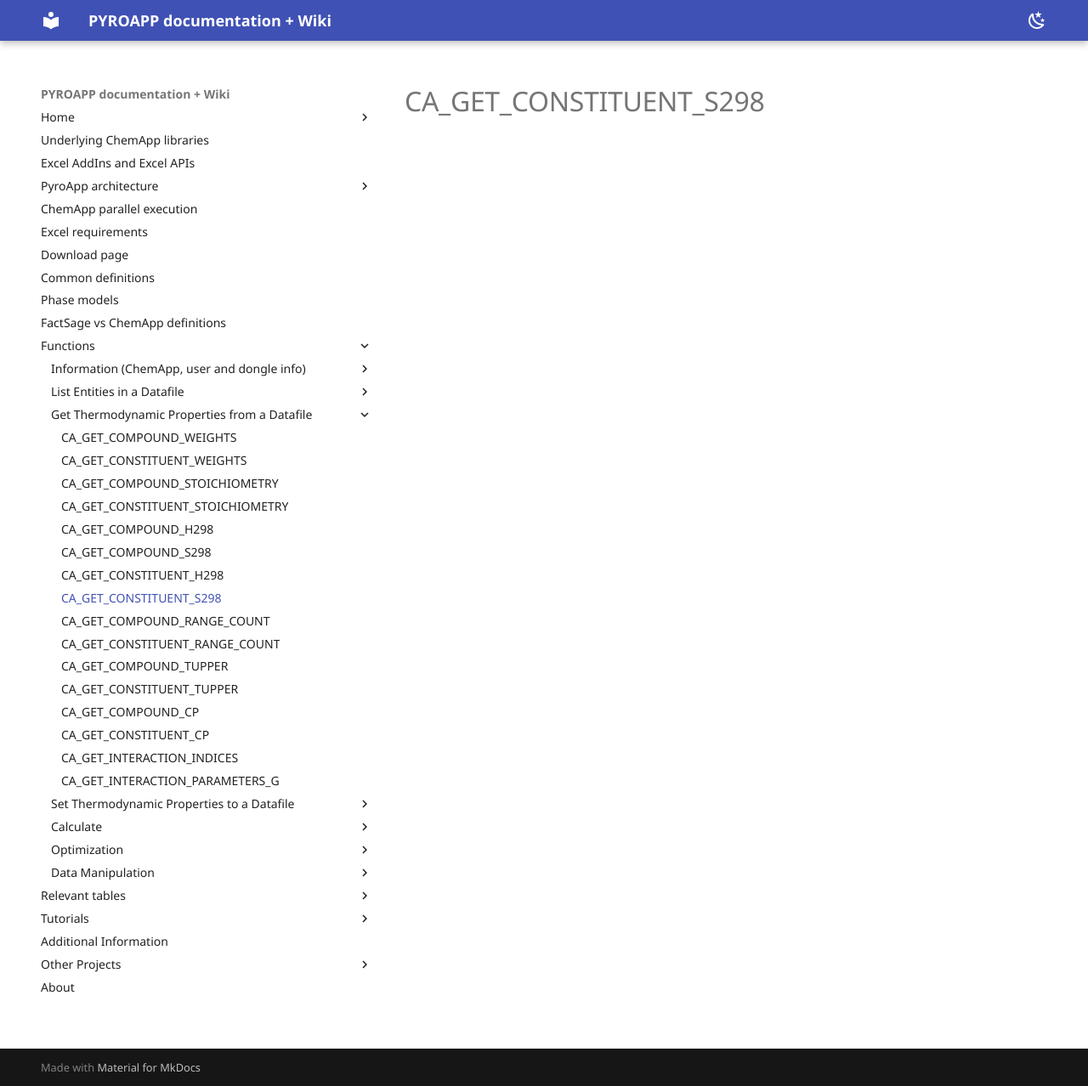
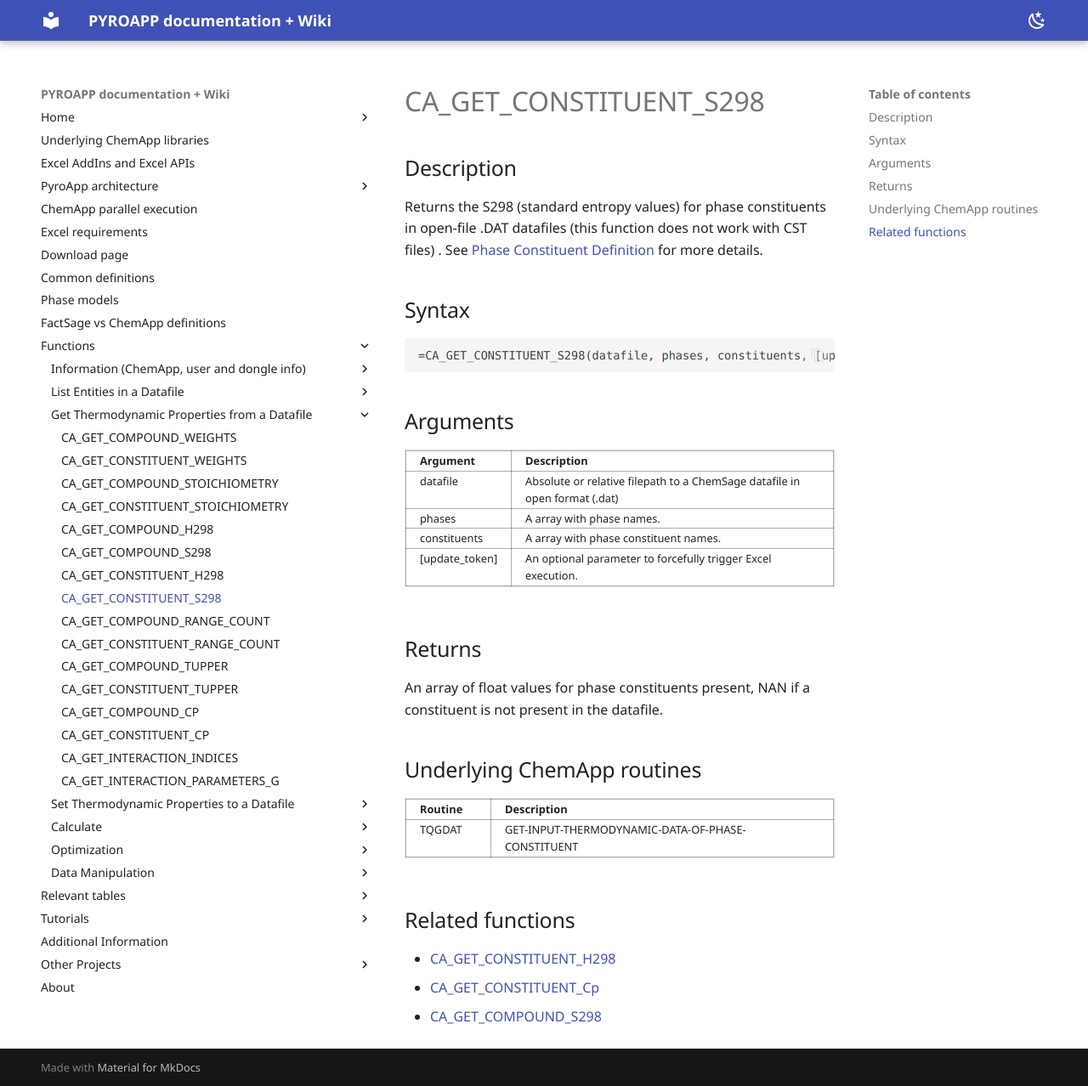
Before and after one commit to evnekdev/pyroapp-docs, an MkDocs documentation site: the page built from docs/functions/ca_get_constituent_s298.md, in a window 1280 px wide and 1278 px high. Shown: the whole window at 85% size. Built offline with MkDocs 1.6.1 and Material for MkDocs 9.7.7, drawn with Linux system fonts in a browser that asks for light colours; some web fonts are replaced.

Commit message:
ca_get_constituent_h298, ca_get_constituent_s298

````diff
--- a/docs/functions/ca_get_constituent_s298.md
+++ b/docs/functions/ca_get_constituent_s298.md
@@ -1 +1,36 @@
 # CA_GET_CONSTITUENT_S298
+
+## Description
+
+Returns the S298 (standard entropy values) for phase constituents in open-file .DAT datafiles (this function does not work with CST files) . See [Phase Constituent Definition](../../common-definitions#phase-constituent) for more details.
+
+## Syntax
+
+```excel
+=CA_GET_CONSTITUENT_S298(datafile, phases, constituents, [update_token])
+```
+
+## Arguments
+
+  | **Argument** | **Description** |
+  |---|---|
+  | datafile     | Absolute or relative filepath to a ChemSage datafile in open format (.dat) |
+  | phases       | A array with phase names. |
+  | constituents | A array with phase constituent names. |
+  | \[update_token\] | An optional parameter to forcefully trigger Excel execution. |
+
+## Returns
+
+An array of float values for phase constituents present, NAN if a constituent is not present in the datafile.
+
+## Underlying ChemApp routines
+
+| **Routine** | **Description** |
+|---|---|
+| TQGDAT | GET-INPUT-THERMODYNAMIC-DATA-OF-PHASE-CONSTITUENT |
+
+## Related functions
+
+  - [CA_GET_CONSTITUENT_H298](../ca_get_constituent_h298)
+  - [CA_GET_CONSTITUENT_Cp](../ca_get_constituent_cp)
+  - [CA_GET_COMPOUND_S298](../ca_get_compound_s298)
````
Also changed, not shown: docs/functions/ca_get_compound_h298.md (+1 -3 lines), docs/functions/ca_get_constituent_h298.md (+35 -0 lines).
